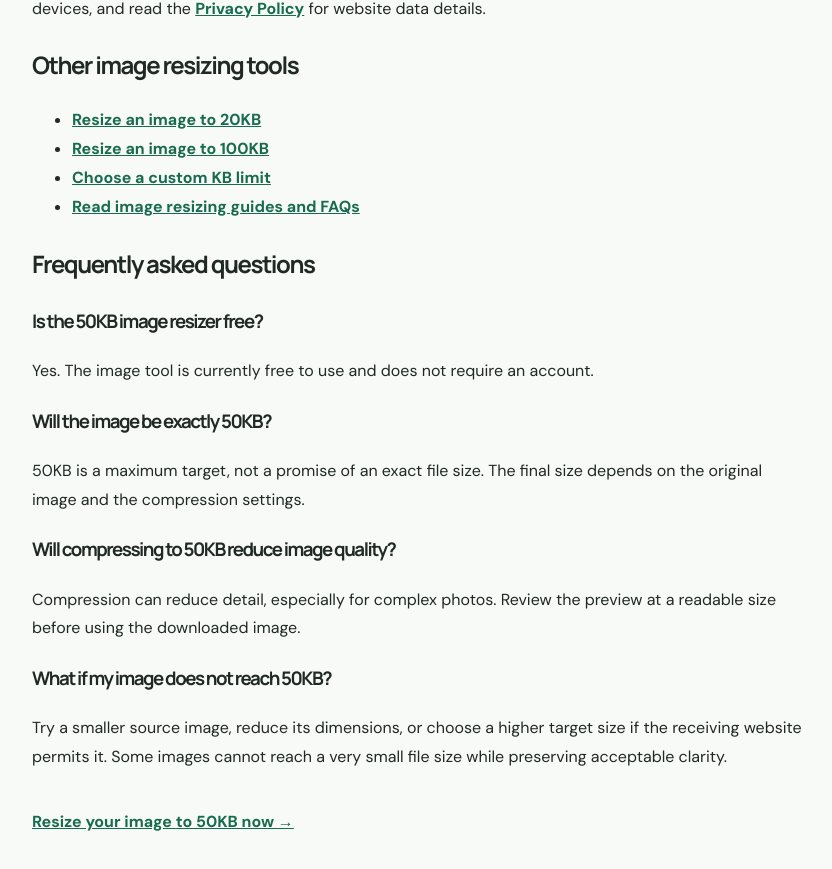
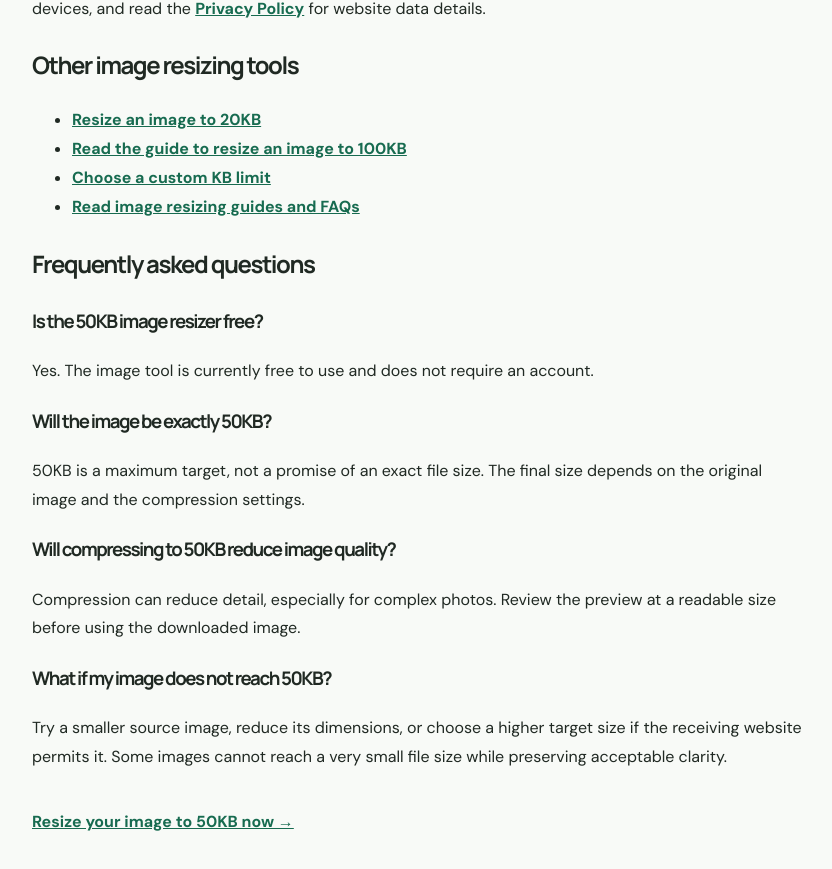
Before and after one commit to ashrafhashmi95786-sys/easy-image-resizer, a Next.js app: page /resize-image-to-50kb in a window 1280 px wide. Shown: the part 1200-2069 px from the top of the page, without its empty margins (222-1054 px from the left). Built offline with nearby package versions, Linux system fonts and the light colour scheme.

Commit message:
Improve internal links between KB resizing guides

```diff
--- a/app/resize-image-to-50kb/page.tsx
+++ b/app/resize-image-to-50kb/page.tsx
@@ -103,7 +103,7 @@ export default function ResizeImageTo50KBPage() {
         <h2>Other image resizing tools</h2>
         <ul>
           <li><Link href="/resize-image-to-20kb" style={linkStyle}>Resize an image to 20KB</Link></li>
-          <li><Link href="/#tools" style={linkStyle}>Resize an image to 100KB</Link></li>
+          <li><Link href="/resize-image-to-100kb" style={linkStyle}>Read the guide to resize an image to 100KB</Link></li>
           <li><Link href="/#tools" style={linkStyle}>Choose a custom KB limit</Link></li>
           <li><Link href="/guides" style={linkStyle}>Read image resizing guides and FAQs</Link></li>
         </ul>
```
